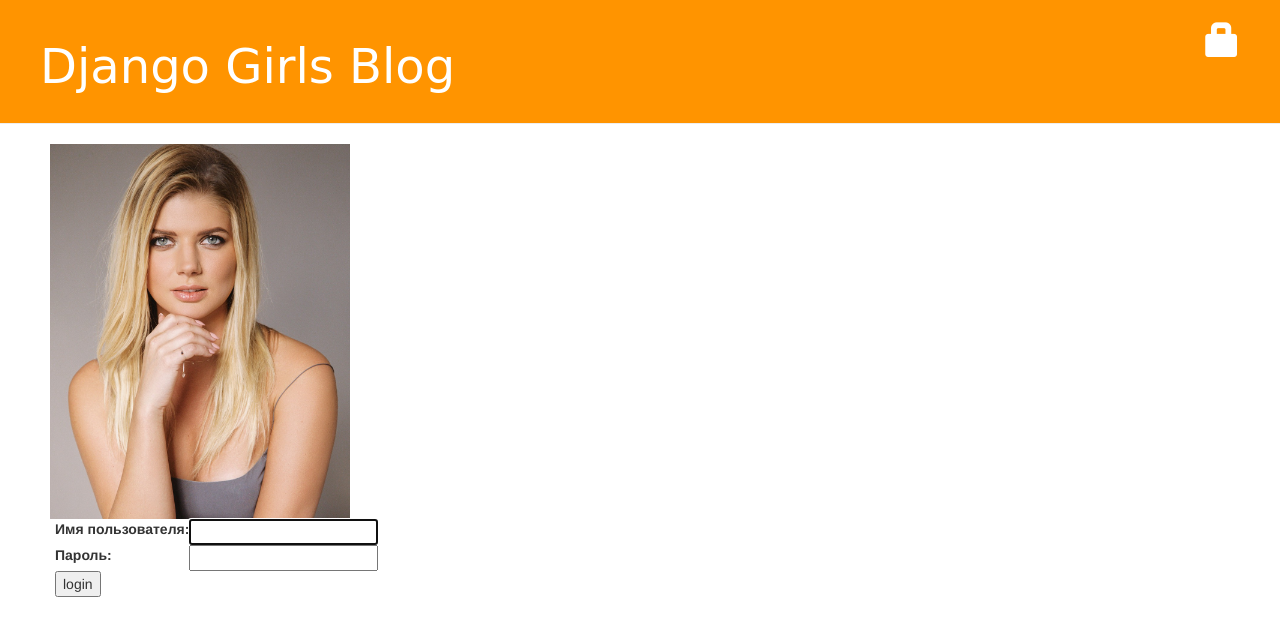
After one commit to AndreySperansky/djgirls, a Django app: page /accounts/login/ in a window 1280 px wide. The commit adds this page. Shown: the top 636 px of the page. Run offline with Django 3.2, Linux system fonts and the light colour scheme; some libraries are stand-ins or nearby versions.

Commit message:
ADD button login

```diff
--- a/blog/templates/blog/base.html
+++ b/blog/templates/blog/base.html
@@ -13,6 +13,8 @@
             {% if user.is_authenticated %}
                 <a href="{% url 'post_new' %}" class="top-menu"><span class="glyphicon glyphicon-plus"></span></a>
                 <a href="{% url 'post_draft_list' %}" class="top-menu"><span class="glyphicon glyphicon-edit"></span></a>
+            {% else %}
+                <a href="{% url 'login' %}" class="top-menu"><span class="glyphicon glyphicon-lock"></span></a>
             {% endif %}
             <h1><a href="/">Django Girls Blog</a></h1>
         </div>
--- /dev/null
+++ b/blog/templates/registration/login.html
@@ -0,0 +1,24 @@
+{% extends "blog/base.html" %}
+
+{% block content %}
+    {% if form.errors %}
+        <p>Your username and password didn't match. Please try again.</p>
+    {% endif %}
+
+    <form method="post" action="{% url 'login' %}">
+    {% csrf_token %}
+        <table>
+        <tr>
+            <td>{{ form.username.label_tag }}</td>
+            <td>{{ form.username }}</td>
+        </tr>
+        <tr>
+            <td>{{ form.password.label_tag }}</td>
+            <td>{{ form.password }}</td>
+        </tr>
+        </table>
+
+        <input type="submit" value="login" />
+        <input type="hidden" name="next" value="{{ next }}" />
+    </form>
+{% endblock %}
--- a/djgirls/settings.py
+++ b/djgirls/settings.py
@@ -116,3 +116,6 @@ USE_TZ = True
 STATIC_URL = '/static/'
 
 STATICFILES_DIRS = [os.path.join(BASE_DIR, "static"),]
+
+
+LOGIN_REDIRECT_URL = '/'
--- a/djgirls/urls.py
+++ b/djgirls/urls.py
@@ -1,8 +1,12 @@
 
 from django.contrib import admin
 from django.urls import path, include
+from django.contrib.auth import views
+
+
 
 urlpatterns = [
     path('admin/', admin.site.urls),
     path('', include('blog.urls')),
+    path('accounts/login/', views.LoginView.as_view(), name='login'),
 ]
```
